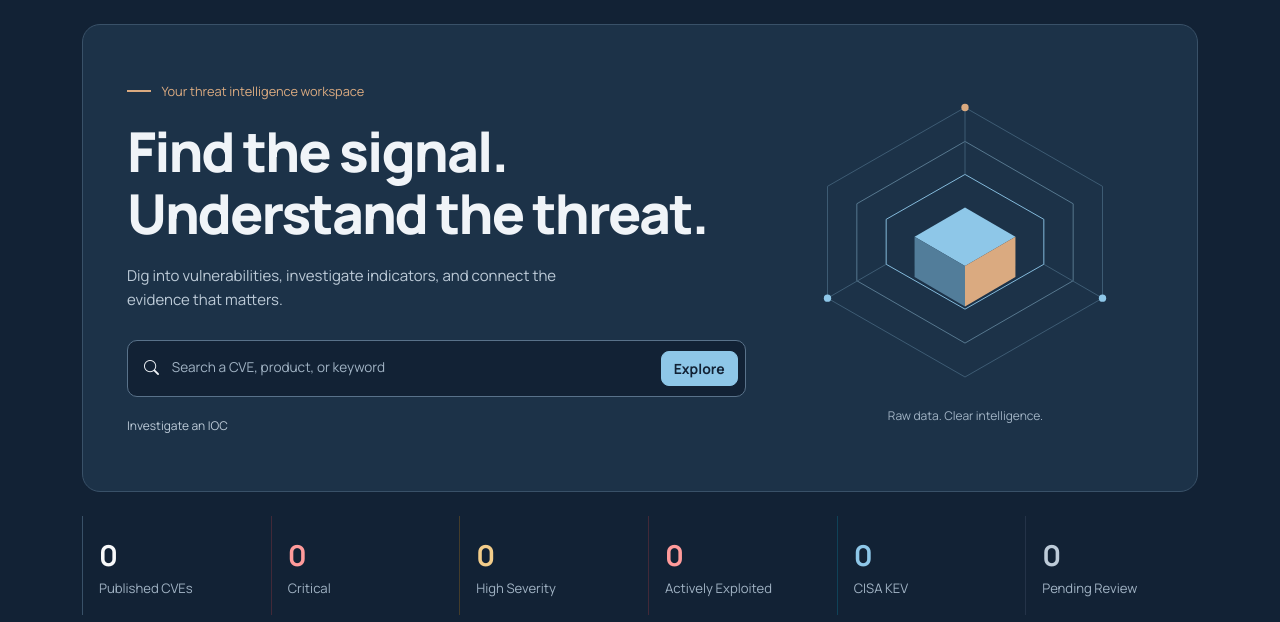
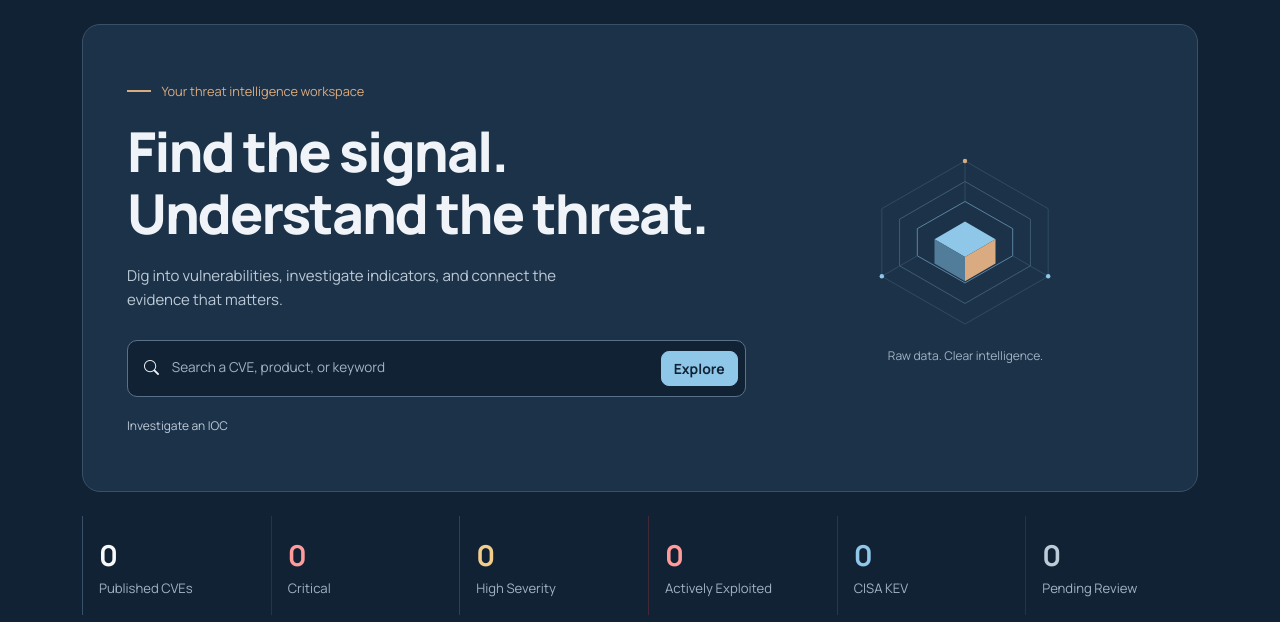
Before and after one commit to HarshuGG/threat-intel, a FastAPI app: page / in a window 1280 px wide. Shown: the part 74-696 px from the top of the page. Run offline with FastAPI, Linux system fonts and the light colour scheme; data comes from the database, SQL or seed files in the repository; data that the repository does not hold is empty.

Commit message:
Constrain hero graphic and refresh cached stylesheet

```diff
--- a/app/templates/base.html
+++ b/app/templates/base.html
@@ -12,7 +12,7 @@
   <meta name="description" content="IntelQuarry brings vulnerability intelligence, exploitation context, and indicator reputation into one research workspace." />
   <meta name="theme-color" content="#172b40" />
   <link rel="icon" type="image/svg+xml" href="/static/img/intelquarry-mark.svg" />
-  <link rel="stylesheet" href="/static/css/custom.css" />
+  <link rel="stylesheet" href="/static/css/custom.css?v=20260913-hero2" />
   {% block head %}{% endblock %}
 </head>
 <body>
--- a/app/templates/index.html
+++ b/app/templates/index.html
@@ -16,7 +16,7 @@
     <div class="hero-links"><a href="/ioc">Investigate an IOC</a></div>
   </div>
   <div class="quarry-art" aria-hidden="true">
-    <svg viewBox="0 0 360 330" fill="none"><path d="m180 18 150 86v122l-150 86L30 226V104Z" stroke="#416078"/><path d="m180 55 118 68v84l-118 68-118-68v-84Z" stroke="#5c7e95"/><path d="m180 91 86 49v49l-86 49-86-49v-49Z" stroke="#8ec7e8"/><path d="m180 127 55 32-55 32-55-32Z" fill="#8ec7e8"/><path d="m125 159 55 32v44l-55-32Z" fill="#527d9a"/><path d="m180 191 55-32v44l-55 32Z" fill="#daaa80"/><path d="M180 18v73M330 226l-64-37M30 226l64-37" stroke="#416078"/><circle cx="180" cy="18" r="4" fill="#daaa80"/><circle cx="330" cy="226" r="4" fill="#8ec7e8"/><circle cx="30" cy="226" r="4" fill="#8ec7e8"/></svg>
+    <svg width="200" height="183" style="max-width:100%;height:auto" viewBox="0 0 360 330" fill="none"><path d="m180 18 150 86v122l-150 86L30 226V104Z" stroke="#416078"/><path d="m180 55 118 68v84l-118 68-118-68v-84Z" stroke="#5c7e95"/><path d="m180 91 86 49v49l-86 49-86-49v-49Z" stroke="#8ec7e8"/><path d="m180 127 55 32-55 32-55-32Z" fill="#8ec7e8"/><path d="m125 159 55 32v44l-55-32Z" fill="#527d9a"/><path d="m180 191 55-32v44l-55 32Z" fill="#daaa80"/><path d="M180 18v73M330 226l-64-37M30 226l64-37" stroke="#416078"/><circle cx="180" cy="18" r="4" fill="#daaa80"/><circle cx="330" cy="226" r="4" fill="#8ec7e8"/><circle cx="30" cy="226" r="4" fill="#8ec7e8"/></svg>
     <div class="art-caption">Raw data. Clear intelligence.</div>
   </div>
 </section>
--- a/static/css/custom.css
+++ b/static/css/custom.css
@@ -394,7 +394,7 @@ main { min-height:70vh; }
 .hero-links a:hover { color:white; }
 .hero-links i { font-size:.65rem; margin-left:.25rem; }
 .quarry-art { align-self:center; text-align:center; }
-.quarry-art svg { width:100%; max-width:330px; }
+.quarry-art svg { width:200px; max-width:100%; height:auto; }
 .art-caption { color:var(--text-3); font-size:.75rem; margin-top:.8rem; }
 .btn-primary { background:#8ec7e8; border-color:#8ec7e8; color:#122235; box-shadow:none; font-weight:700; }
 .btn-primary:hover { background:#b6ddf3; border-color:#b6ddf3; color:#122235; box-shadow:none; transform:none; }
```
